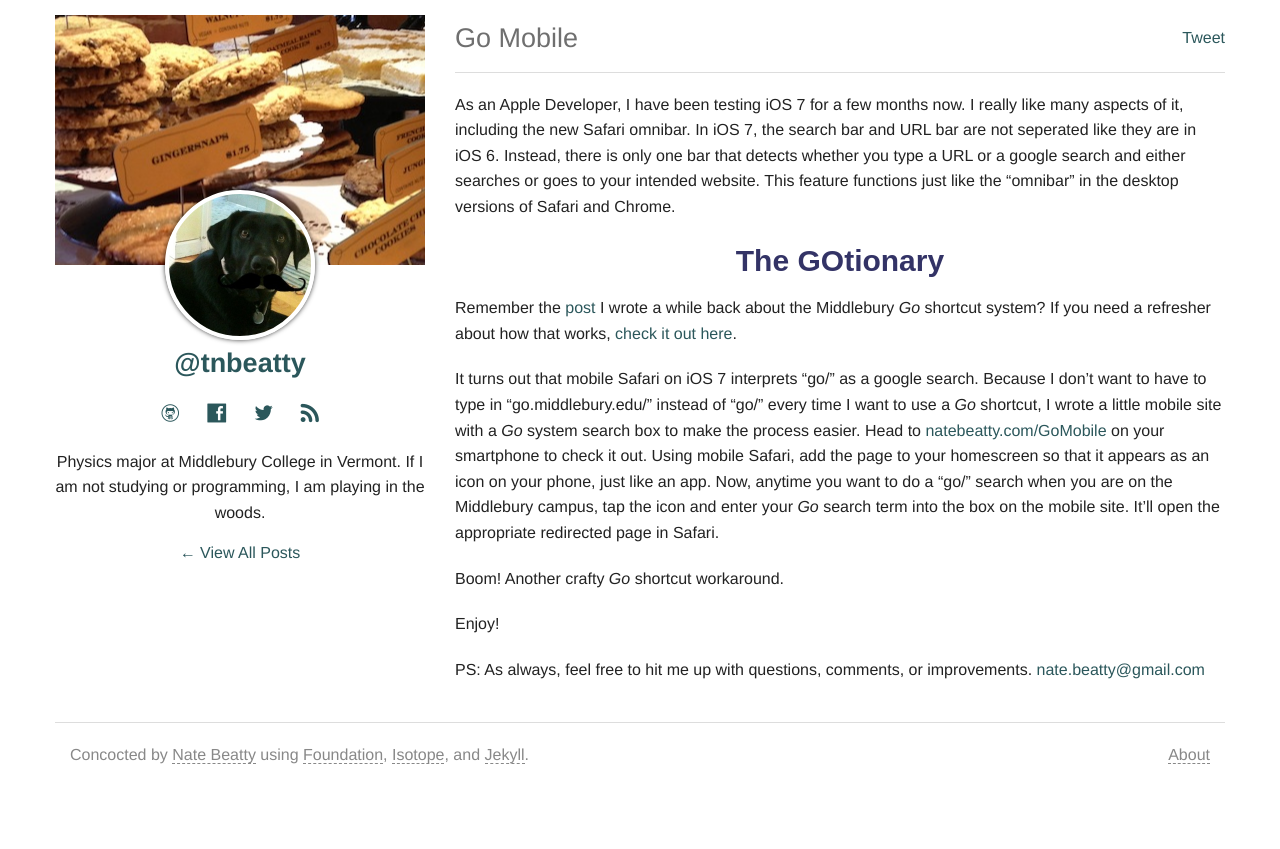
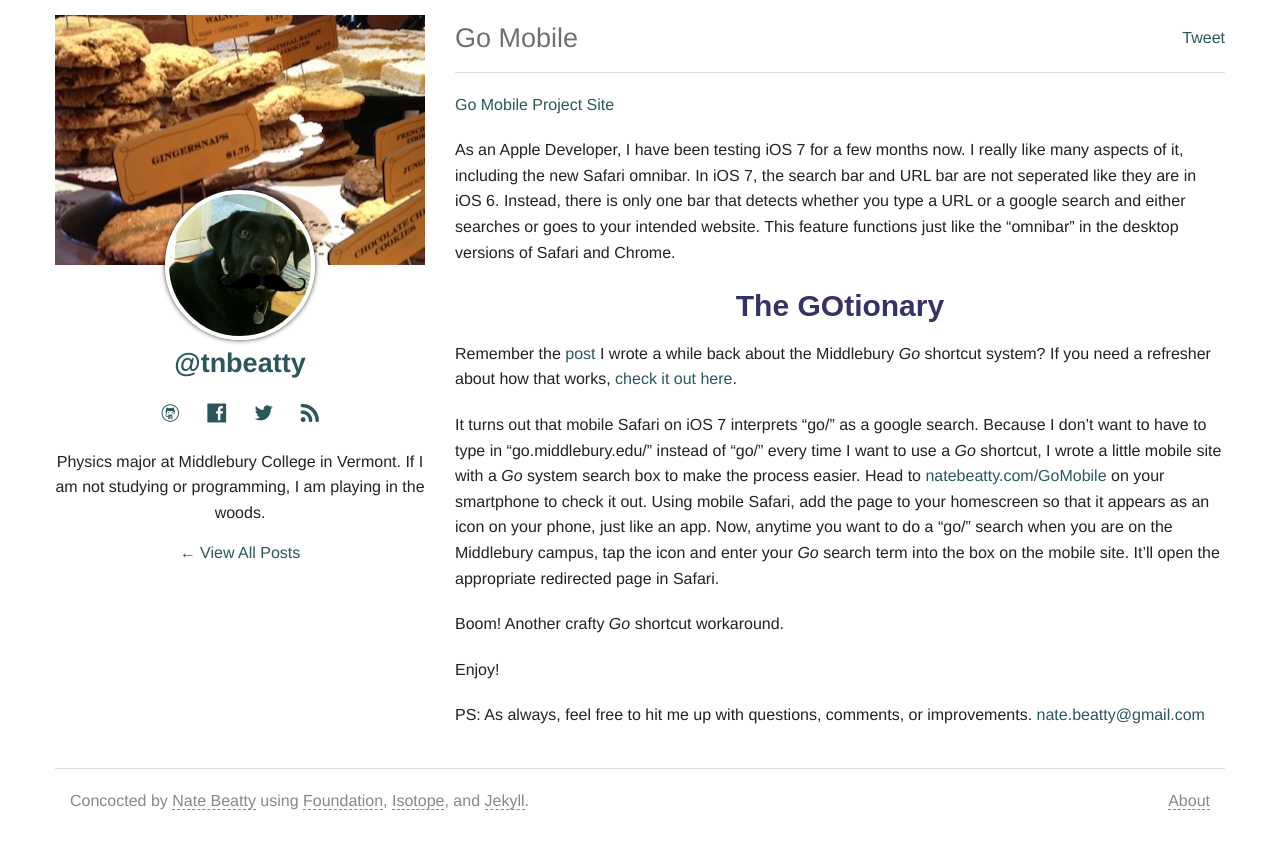
Before and after one commit to tnbeatty/tnbeatty.github.com, a Jekyll site: the page built from _posts/code/2013-08-26-go-mobile.md, in a window 1280 px wide. Shown: the top 849 px of the page. Built offline with Jekyll 4.4.1, drawn with Linux system fonts in a browser that asks for light colours; Markdown is read by kramdown in place of the engine named in the settings; comment, search, counter and statistics services are not loaded.

Commit message:
Project Link Added

```diff
--- a/_posts/code/2013-08-26-go-mobile.md
+++ b/_posts/code/2013-08-26-go-mobile.md
@@ -5,6 +5,8 @@
 category: code
 excerpt: Frustrated that I can't use _Go_ shortcuts in Safari on the soon-to-be-released iOS 7 iPhone operating system, I wrote this little search box that I have bookmarked on my home screen.
 ---
+
+<a href="http://natebeatty.com/GoMobile">Go Mobile Project Site</a>
 
 As an Apple Developer, I have been testing iOS 7 for a few months now. I really like many aspects of it, including the new Safari omnibar. In iOS 7, the search bar and URL bar are not seperated like they are in iOS 6. Instead, there is only one bar that detects whether you type a URL or a google search and either searches or goes to your intended website. This feature functions just like the "omnibar" in the desktop versions of Safari and Chrome.
 
```
